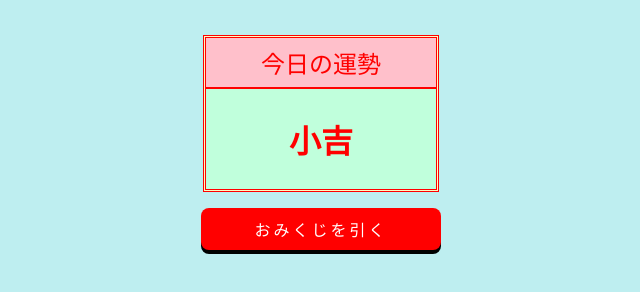
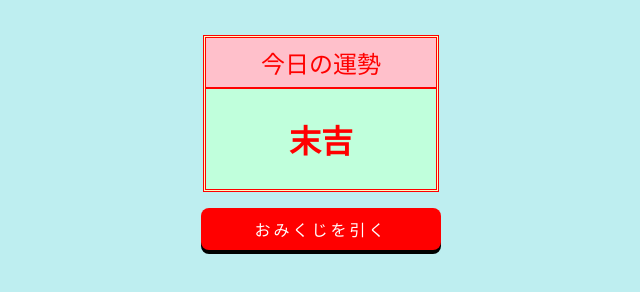
Before and after one commit to shikku1/MyOmikuji, a plain HTML site: page index.html in a window 1280 px wide. Both pictures are taken after a click on the button "おみくじを引く". Shown: the full height of the page, 319-959 px from the left. Drawn offline with Linux system fonts and the light colour scheme.

Commit message:
Add files via upload

```diff
--- a/index.html
+++ b/index.html
@@ -113,7 +113,7 @@
     const btn = document.getElementById('btn');
     const result = document.getElementById('result');
     btn.addEventListener('click', () => {
-      const results = ['大吉', '中吉', '小吉'];
+      const results = ['大吉', '中吉', '小吉', '末吉'];
       const n = Math.floor(Math.random() * results.length);
       result.textContent = results[n];
 
```
